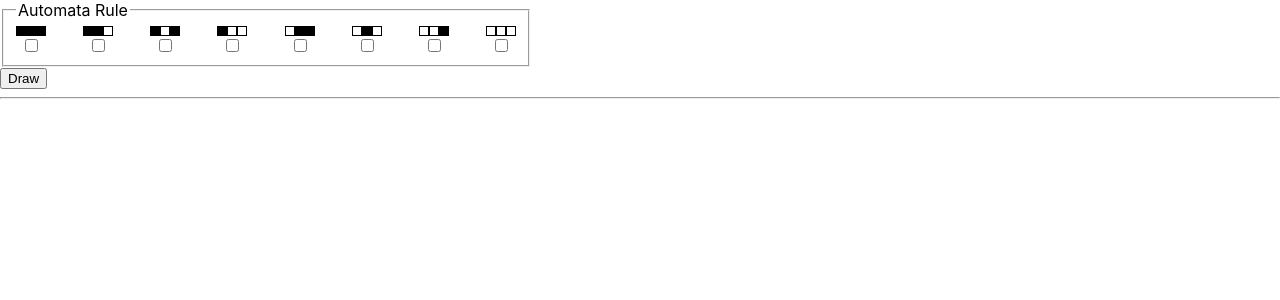
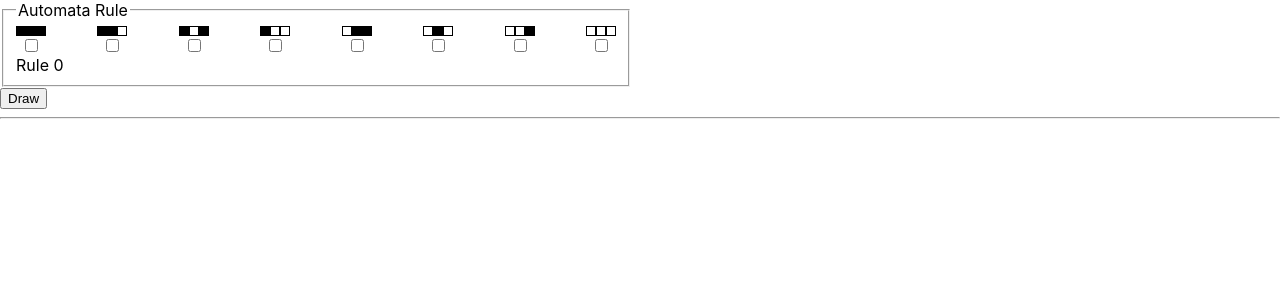
Before and after one commit to ahuth/automata, a React (Create React App) app: page / in a window 1280 px wide. Shown: the top 300 px of the page. Built offline with nearby package versions, Linux system fonts and the light colour scheme.

Commit message:
Show the rule as a number

```diff
--- a/src/components/RuleSelector.tsx
+++ b/src/components/RuleSelector.tsx
@@ -11,6 +11,9 @@ type Props = {
 };
 
 export default function RuleSelector({ rules }: Props) {
+  const outputBits = rules.map(rule => rule.output);
+  const ruleNumber = parseInt(outputBits.join(''), 2);
+
   return (
     <fieldset style={styles.container}>
       <legend>Automata Rule</legend>
@@ -19,13 +22,14 @@ export default function RuleSelector({ rules }: Props) {
           return <BitSelector key={rule.inputs.join()} rule={rule} onChange={console.log} />;
         })}
       </div>
+      <span>Rule {ruleNumber}</span>
     </fieldset>
   );
 }
 
 const styles = {
   container: {
-    width: 500,
+    width: 600,
   },
   selectors: {
     display: 'flex',
```
